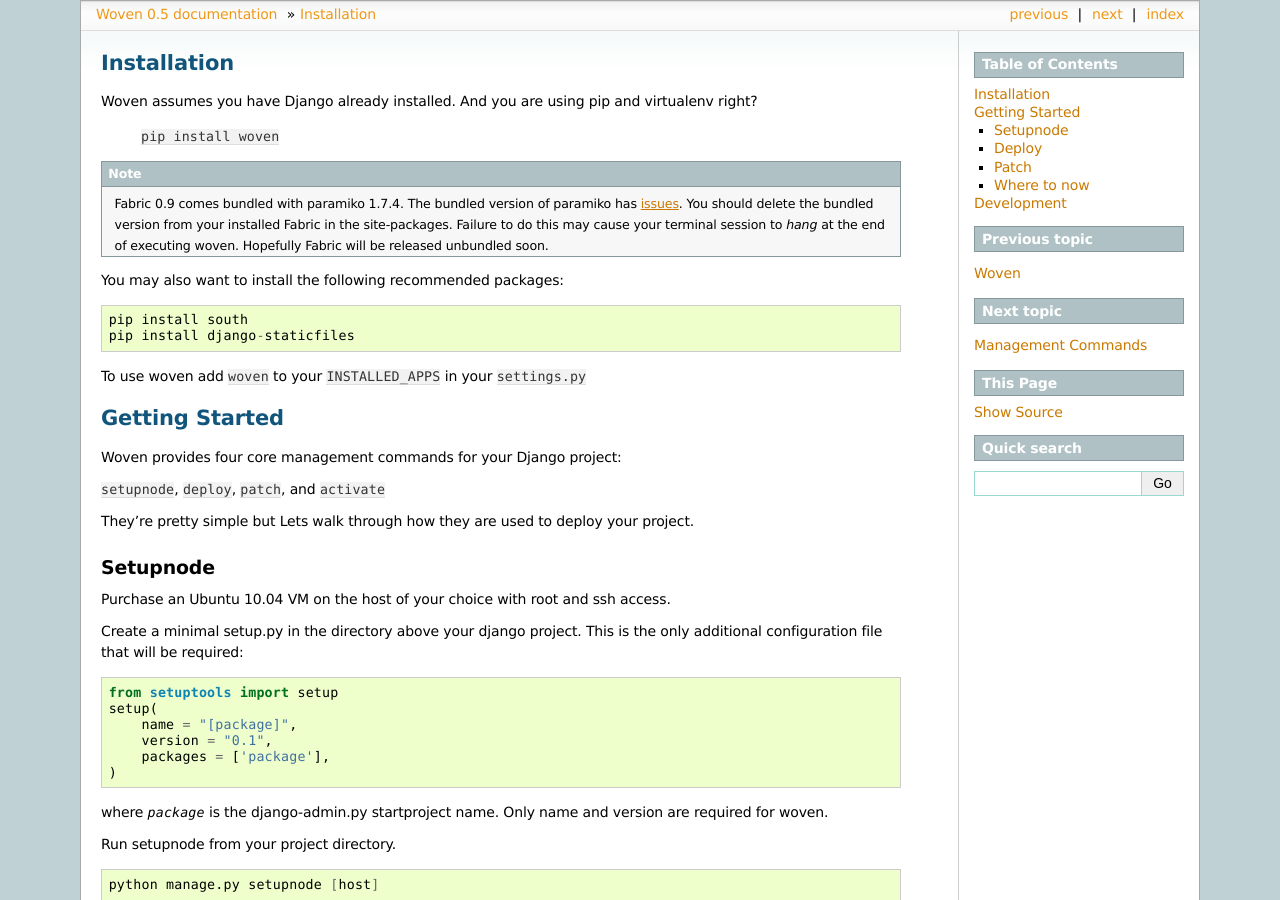
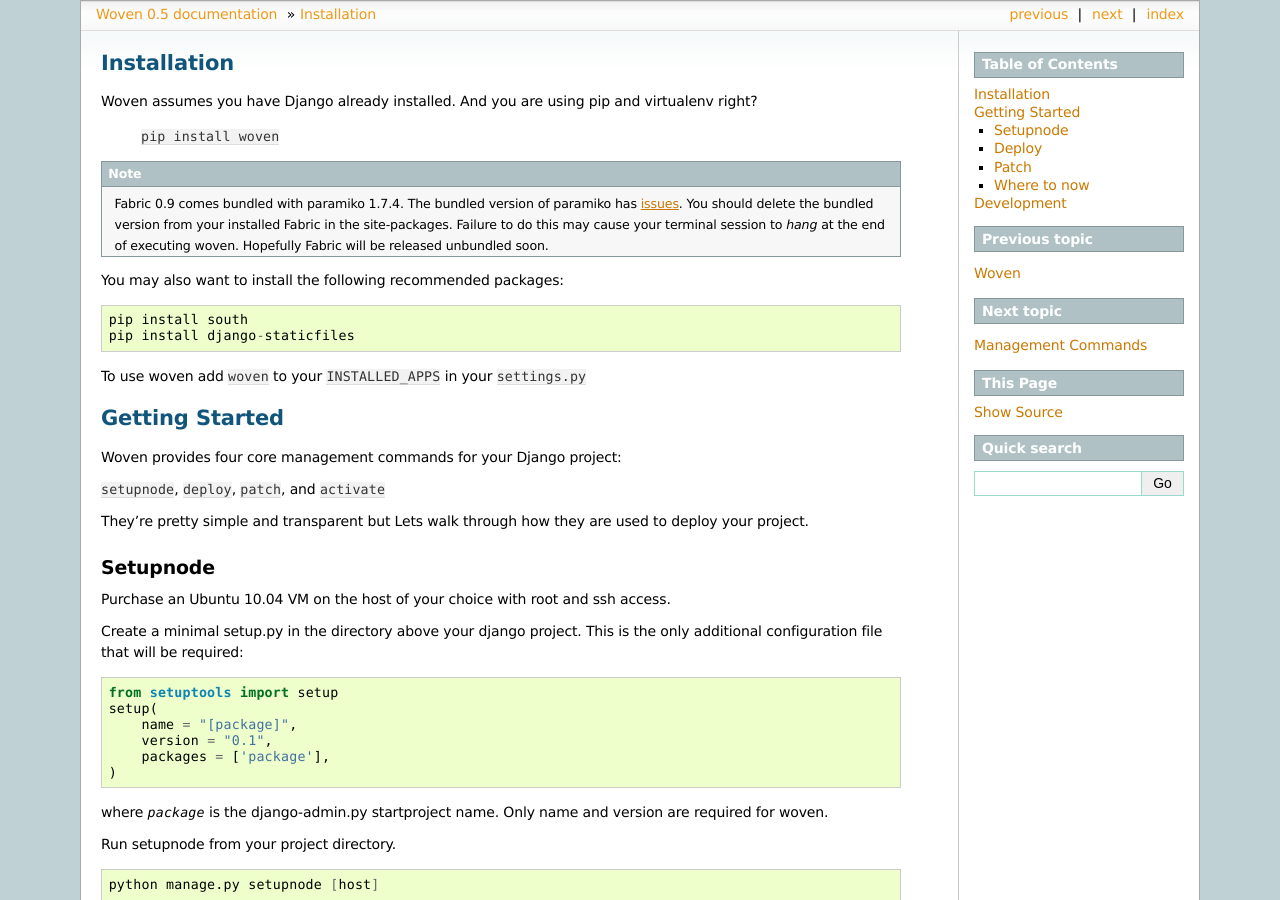
Before and after one commit to bretth/woven, a Sphinx documentation site: the page built from docs/main.rst, in a window 1280 px wide and 900 px high. Built offline with Sphinx 7.4.7, drawn with Linux system fonts in a browser that asks for light colours.

Commit message:
updated docs for 0.5

```diff
--- a/docs/main.rst
+++ b/docs/main.rst
@@ -12,7 +12,7 @@
 
 ``setupnode``, ``deploy``, ``patch``, and ``activate``
 
-They're pretty simple but Lets walk through how they are used to deploy your project.
+They're pretty simple and transparent but Lets walk through how they are used to deploy your project.
 
 Setupnode
 ----------
@@ -100,7 +100,7 @@
 
     Make sure your domain server or /etc/hosts file has an entry for the domain (and on osx, run ``dscacheutil -flushcache``).
 
-The default deploy does the following::
+The default deploy does the following:
 
 1. For your first deployment it will deploy your sqlite database
 2. Create a virtualenv for the project version
--- /dev/null
+++ b/docs/woven/deployment.rst
@@ -0,0 +1,5 @@
+woven.deployment
+================
+
+.. automodule:: woven.deployment
+   :members:
--- a/docs/woven/project.rst
+++ b/docs/woven/project.rst
@@ -1,5 +1,5 @@
 woven.project
-============
+=============
 
 .. automodule:: woven.project
    :members:
```
Also changed, not shown: docs/conventions.rst (+10 -8 lines).
